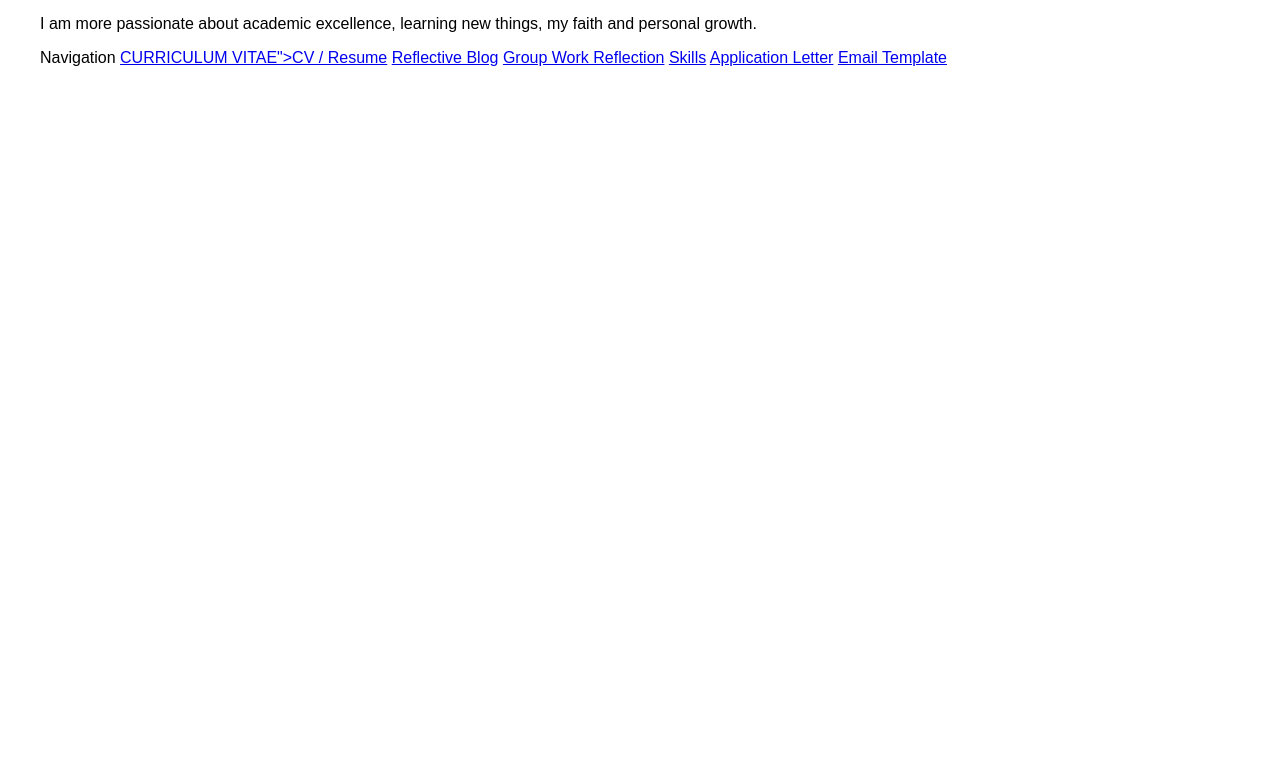
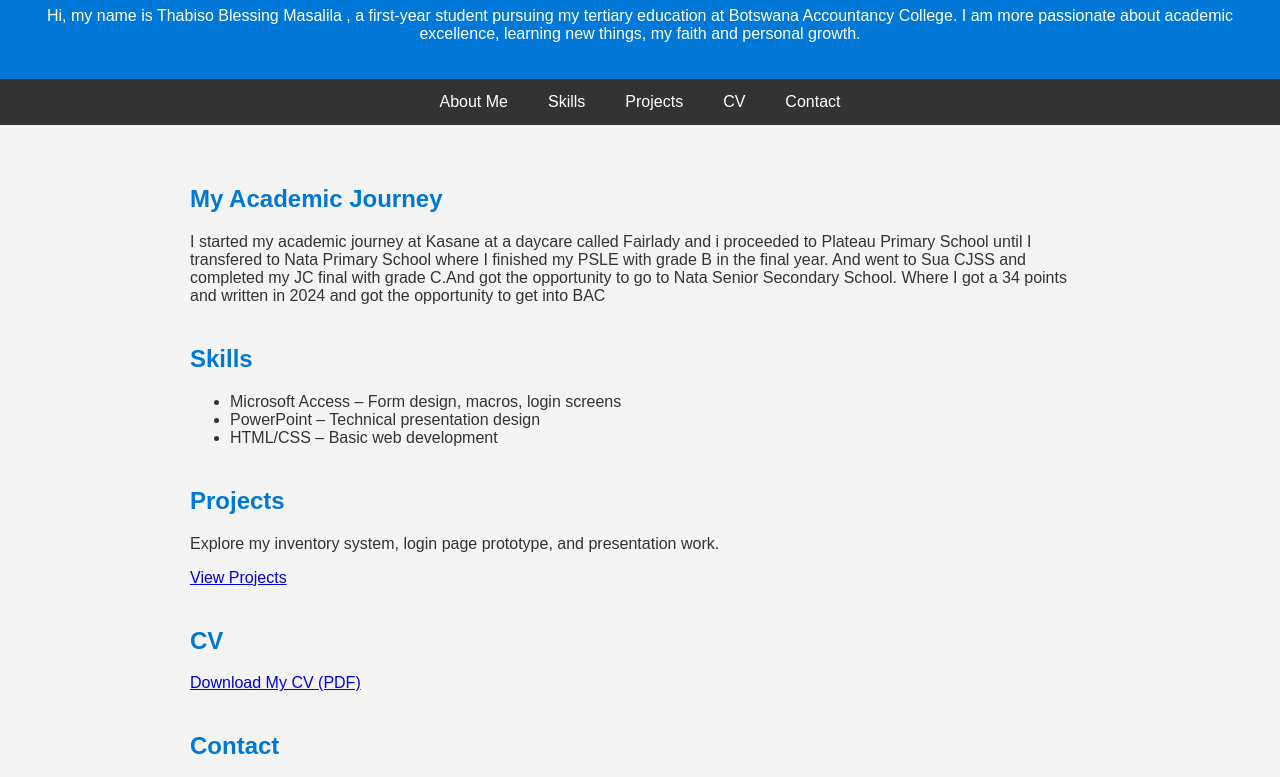
Before and after one commit to 24131/cse25-218.github.io, a plain HTML site: page index.html in a window 1280 px wide. Shown: the part 93-870 px from the top of the page. Before the commit the page ends 800 px from the top, so only its background shows below. Drawn offline with Linux system fonts and the light colour scheme.

Commit message:
Revamp index.html structure and content

```diff
--- a/index.html
+++ b/index.html
@@ -1,23 +1,106 @@
 <!DOCTYPE html>
-</html>
+<html lang="en">
+<head>
+  <meta charset="UTF-8" />
+  <meta name="viewport" content="width=device-width, initial-scale=1.0" />
+  <title>Thabiso Blessing Masalila</title>
+  <style>
+    body {
+      font-family: Arial, sans-serif;
+      margin: 0;
+      background-color: #f4f4f4;
+      color: #333;
+    }
+    header {
+      background-color: #0078d7;
+      color: white;
+      padding: 20px;
+      text-align: center;
+    }
+    nav {
+      background-color: #333;
+      display: flex;
+      justify-content: center;
+    }
+    nav a {
+      color: white;
+      padding: 14px 20px;
+      text-decoration: none;
+      display: block;
+    }
+    nav a:hover {
+      background-color: #575757;
+    }
+    .container {
+      padding: 40px;
+      max-width: 900px;
+      margin: auto;
+    }
+    .section {
+      margin-bottom: 40px;
+    }
+    .section h2 {
+      color: #0078d7;
+    }
+    footer {
+      background-color: #333;
+      color: white;
+      text-align: center;
+      padding: 10px;
+    }
+  </style>
 </head>
-</title>About Me | Blessing Portfolio</title>
-</head>
-<body style="font-family: Arial; margin: 40px;">
-  </h1>Welcome to My Blog Portfolio</h1>
-  </p>Hi, My name is Thabiso Blessing Masalila , a first-year student pursuing my tertiary education
-at Botswana Accountancy College.</p>
-</p>I am more passionate about academic excellence,
-learning new things, my faith and personal growth.</p>
+<body>
 
-  </h2>Navigation</h2>
-  </ul>
-  </li><a href="cv.html ">CURRICULUM VITAE">CV / Resume</a></li>
-  </li><a href="reflection.html">Reflective Blog</a></li>
-  </li><a href="groupwork.html">Group Work Reflection</a></li>
-</li><a href="skills.html">Skills</a></li>
-</li><a href="letter.html">Application Letter</a></li>
-</li><a href="email.html">Email Template</a></li>
-</ul>
+  <header>
+    <h1>About Me</h1>
+    <p>Hi, my name is Thabiso Blessing Masalila , a first-year student pursuing my tertiary education at Botswana Accountancy College. I am more passionate about academic excellence, learning new things, my faith and personal growth.</p>
+  </header>
+
+  <nav>
+    <a href="#about">About Me</a>
+    <a href="#skills">Skills</a>
+    <a href="#projects">Projects</a>
+    <a href="#cv">CV</a>
+    <a href="#contact">Contact</a>
+  </nav>
+
+  <div class="container">
+    <section id="about" class="section">
+      <h2>My Academic Journey</h2>
+      <p>I started my academic journey at Kasane at a daycare called Fairlady and i proceeded to Plateau Primary School until I transfered to Nata Primary School where I finished my PSLE with grade B in the final year. And went to Sua CJSS and completed my JC final with grade C.And got the opportunity to go to Nata Senior Secondary School. Where I got a 34 points and written in 2024 and got the opportunity to get into BAC</p>
+    </section>
+
+    <section id="skills" class="section">
+      <h2>Skills</h2>
+      <ul>
+        <li>Microsoft Access – Form design, macros, login screens</li>
+        <li>PowerPoint – Technical presentation design</li>
+        <li>HTML/CSS – Basic web development</li>
+      </ul>
+    </section>
+
+    <section id="projects" class="section">
+      <h2>Projects</h2>
+      <p>Explore my inventory system, login page prototype, and presentation work.</p>
+      <p><a href="projects.html">View Projects</a></p>
+    </section>
+
+    <section id="cv" class="section">
+      <h2>CV</h2>
+      <p><a href="cv.pdf" target="_blank">Download My CV (PDF)</a></p>
+    </section>
+
+    <section id="contact" class="section">
+      <h2>Contact</h2>
+      <p>Email: cse25-218@thuto.bac.ac.bw</p>
+      <p>Phone: +267 74038296</p>
+    </section>
+  </div>
+
+  <footer>
+    <p>&copy; 2025 Thabiso Blessing. All rights reserved.</p>
+  </footer>
+
 </body>
 </html>
```
